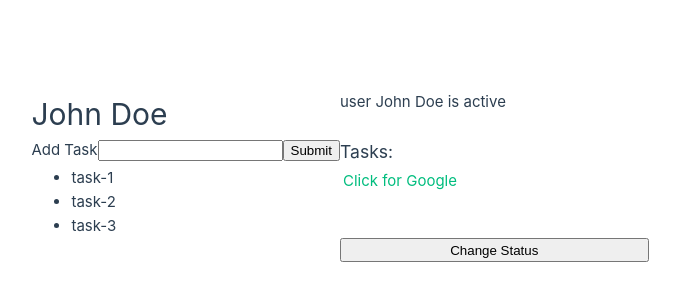
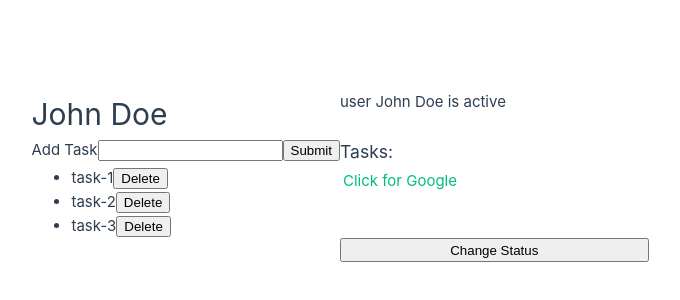
Before and after one commit to imanimen/vue-composition-api, a Vue app: page / in a window 1280 px wide. Shown: the part 224-524 px from the top of the page, without its empty margins (300-980 px from the left). Built offline with nearby package versions, Linux system fonts and the light colour scheme.

Commit message:
feat: delete method

```diff
--- a/src/App.vue
+++ b/src/App.vue
@@ -13,7 +13,12 @@
 
   <h3>Tasks:</h3>
   <ul>
-    <li v-for="(task, tasks) in tasks" :key="task">{{ task }}</li>
+    <li v-for="(task, index) in tasks" :key="task">
+      <span>
+        {{ task }}
+      </span>
+      <button @click="deleteTask(index)">Delete</button>
+    </li>
   </ul>
   <a :href="link">Click for Google</a>
 
@@ -43,7 +48,11 @@
   const addTask = () => {
     if (newTask.value.trim() !== "") {
       tasks.value.push(newTask.value);
-      newTask.value = ""
+      newTask.value = "";
     }
+  };
+
+  const deleteTask = (index) => {
+    tasks.value.splice(index, 1);
   }
 </script>
```
